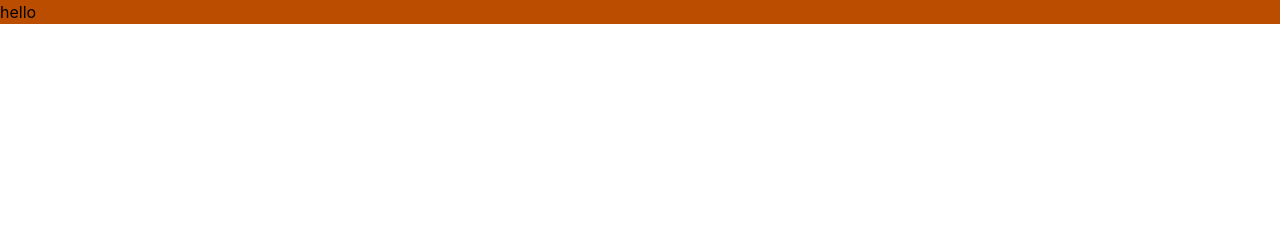
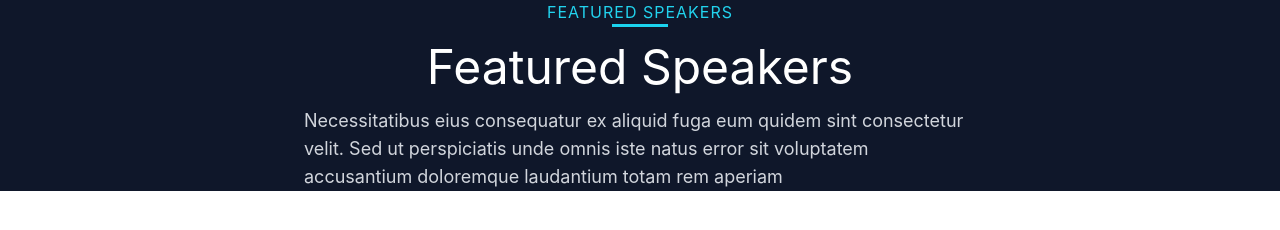
Before and after one commit to haribi-sarah/Haribi-Sarah, a website: page index.html in a window 1280 px wide. Drawn offline with Linux system fonts and the light colour scheme.

Commit message:
feat :creat ferst part of section 3

```diff
--- a/index.html
+++ b/index.html
@@ -1,12 +1,28 @@
-<!DOCTYPE html>
+<!doctype html>
 <html lang="en">
-<head>
-    <meta charset="UTF-8">
-    <meta name="viewport" content="width=device-width, initial-scale=1.0">
+  <head>
+    <meta charset="UTF-8" />
+    <meta name="viewport" content="width=device-width, initial-scale=1.0" />
     <title>Document</title>
-    <link rel="stylesheet" href="./public/css/output.css">
-</head>
-<body>
-    <h1 class="bg-amber-700">hello</h1>
-</body>
+    <link rel="stylesheet" href="./public/css/output.css" />
+  </head>
+  <body>
+    <section class="w-screen flex flex-col justify-center items-center bg-[#0f172a]">
+      <div class="w-full flex flex-col justify-center items-center gap-4 ">
+       <div class="w-full flex flex-col justify-center items-center">
+         <p class="text-[#22d3ee] uppercase tracking-[1px] ">
+          Featured Speakers
+        </p>
+        <div class="py-[1.5px] w-14 bg-[#1bd3ee] underline"></div>
+       </div>
+        <h1 class=" text-white text-5xl ">Featured Speakers</h1>
+        <p class=" max-w-2xl text-lg  text-gray-300  ">
+          Necessitatibus eius consequatur ex aliquid fuga eum quidem sint
+          consectetur velit. Sed ut perspiciatis unde omnis iste natus error sit
+          voluptatem accusantium doloremque laudantium totam rem aperiam
+        </p>
+      </div>
+
+    </section>
+  </body>
 </html>
```
Also changed, not shown: public/css/output.css, 1 other file.
